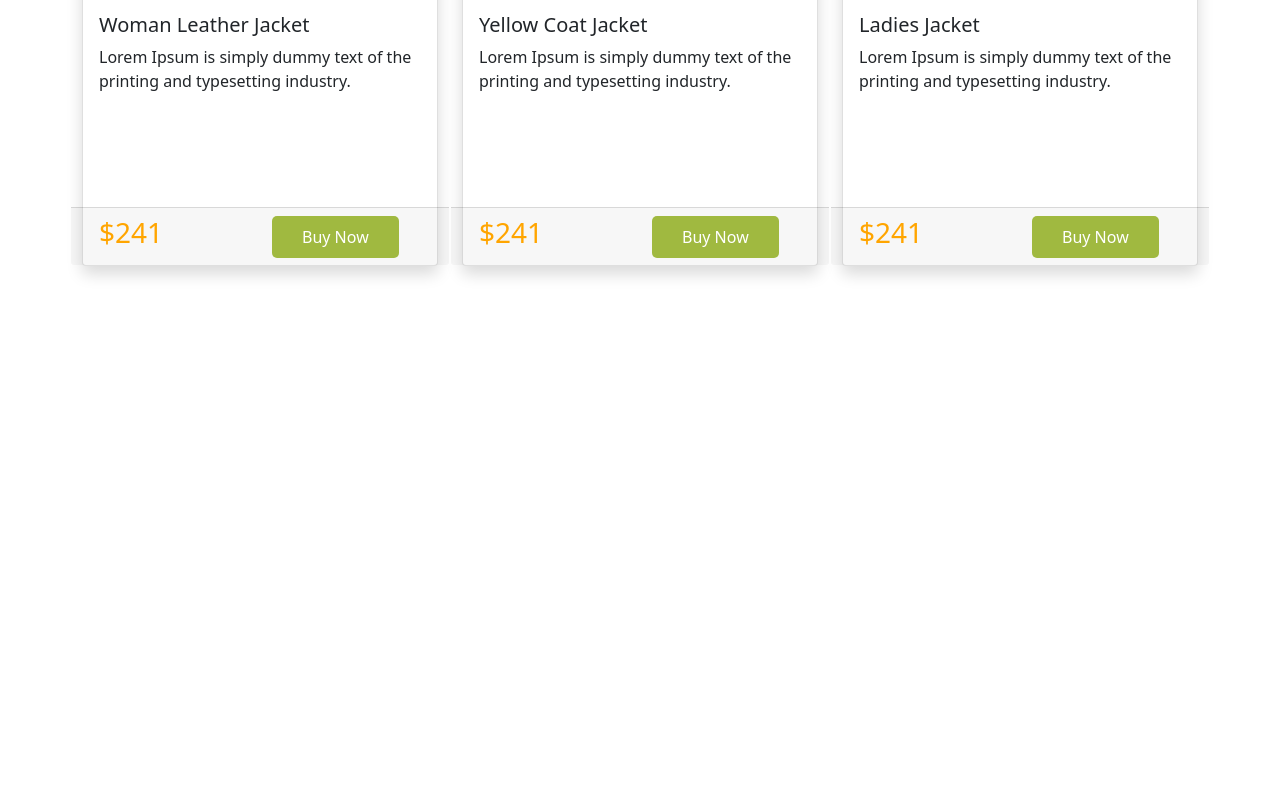
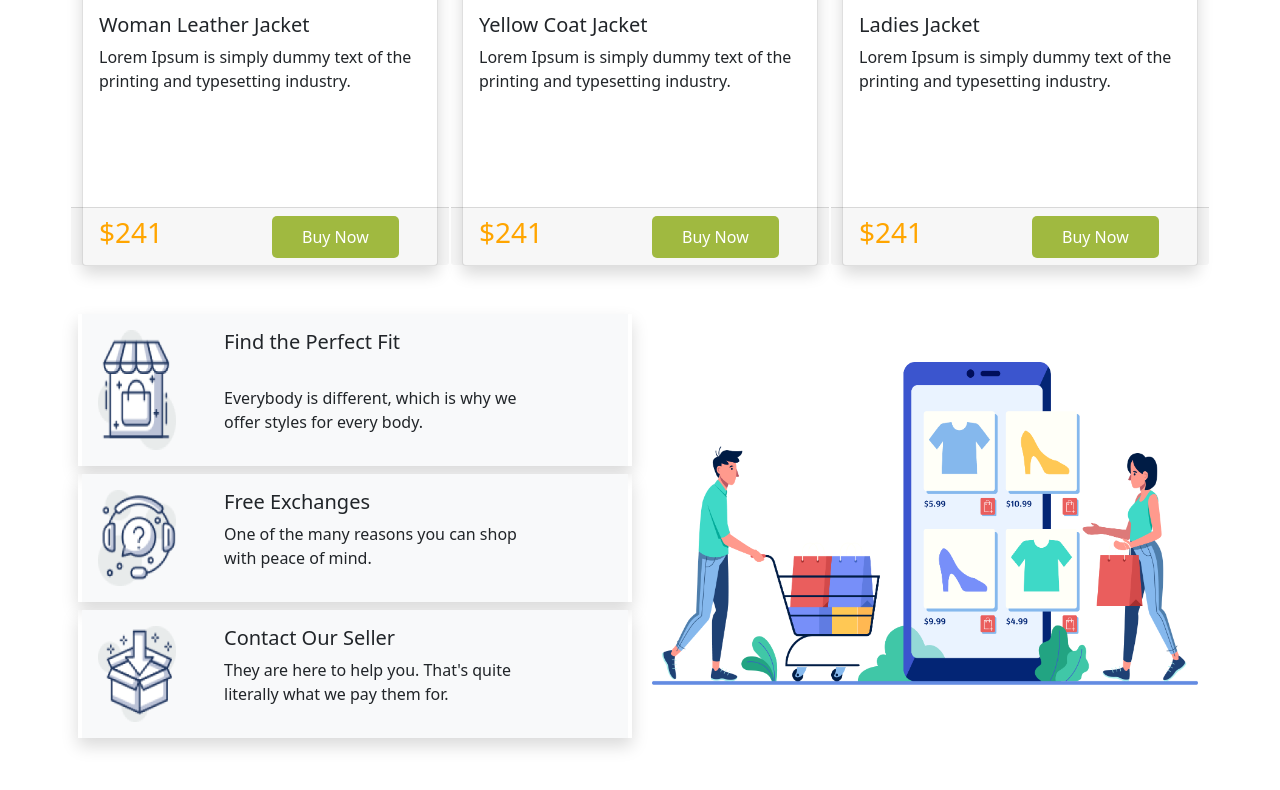
Before and after one commit to AbidurRahman24/Simple-eCommerce-bootstrap-project, a plain HTML site: page index.html in a window 1280 px wide. Shown: the part 2027-2817 px from the top of the page. Before the commit the page ends 2341 px from the top, so only its background shows below. Drawn offline with nearby package versions, Linux system fonts and the light colour scheme.

Commit message:
Section done

```diff
--- a/index.html
+++ b/index.html
@@ -199,9 +199,72 @@
             </div>
           </div>
       </div>
+      <!-- Learn proper colum row system -->
+      <div class="container py-5">
+        <div class="row">
+          <div class="col-sm-12 col-md-12 col-lg-6 ">
+            <div class="row row-cols-3 g-2">
+              <div class="col-sm-12 col-md-12 col-lg-12 shadow">
+                <div class="p-3 bg-light">
+                  <div class="work-icon d-flex">
+                    <img src="./Logo, Icon/image 12.png" alt="" class='rounded' >
+                    <div class="work-info ps-5 ps-5">
+                      <h5>Find the Perfect Fit</h5>
+                      <br>Everybody is different, which is why we</br>
+                        offer styles for every body.</p>
+                    </div>
+                  </div>
+                </div>
+              </div>
+              <div class="col-sm-12 col-md-12 col-lg-12 shadow">
+                <div class="p-3  bg-light">
+                  <div class="work-icon d-flex">
+                    <img src="./Logo, Icon/image 14.png" alt="" class='rounded' >
+                    <div class="work-info ps-5 ps-5">
+                      <h5>Free Exchanges</h5>
+                      <p>One of the many reasons you can shop<br/>
+                      with peace of mind.</p>
+                    </div>
+                  </div>
+                </div>
+              </div>
+              <div class="col-sm-12 col-md-12 col-lg-12 shadow">
+                <div class="p-3  bg-light">
+                  <div class="work-icon d-flex">
+                    <img src="./Logo, Icon/image 13.png" alt="" class='rounded' >
+                    <div class="work-info ps-5 ps-5">
+                      <h5>Contact Our Seller</h5>
+                      <p>They are here to help you. That's quite <br/>
+                      literally what we pay them for.</p>
+                    </div>
+                  </div>
+                </div>
+              </div>
+            </div>
+          </div>
+          <div class="col-sm-12 col-md-12 col-lg-6">
+            <img src="./Logo, Icon/XMLID 1.png" alt="" class='w-100 py-5 pt-5'>
+          </div>
+        </div>
+      </div>
       </section>
     </section>
 
+
+
+
+
+
+
+
+
+
+
+
+
+    <div class="container">
+
+    </div>
     <!-- Option 1: Bootstrap Bundle with Popper -->
     <script
       src="https://cdn.jsdelivr.net/npm/bootstrap@5.0.1/dist/js/bootstrap.bundle.min.js"
--- a/style.css
+++ b/style.css
@@ -48,13 +48,24 @@ img.card-img-top.p-5 {
 .card-price-button a{
   justify-content: end;
 }
+/* icon */
+.rounded {
+  width: 78px;
+  height: 82;
+}
+
+.row-cols-3>* {
+  flex: 0 0 auto;
+  width: 100.333333%;
+}
 
 
 
-
-
-
-
+@media (min-width: 576px) {
+  .row-cols-3 {
+    flex: 0 0 auto;
+}
+  }
 
 
 
```
